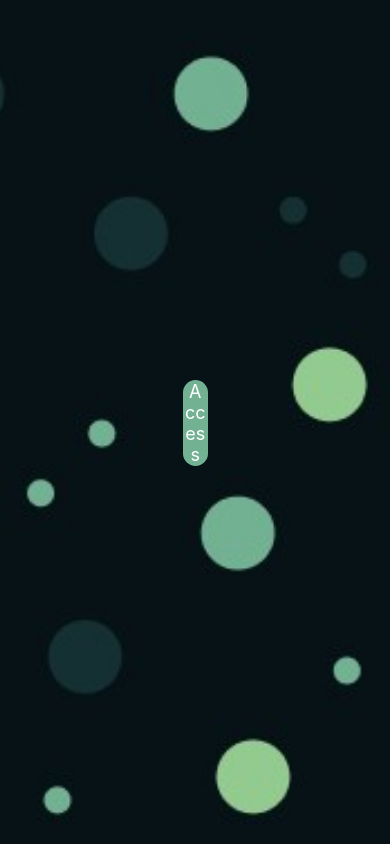
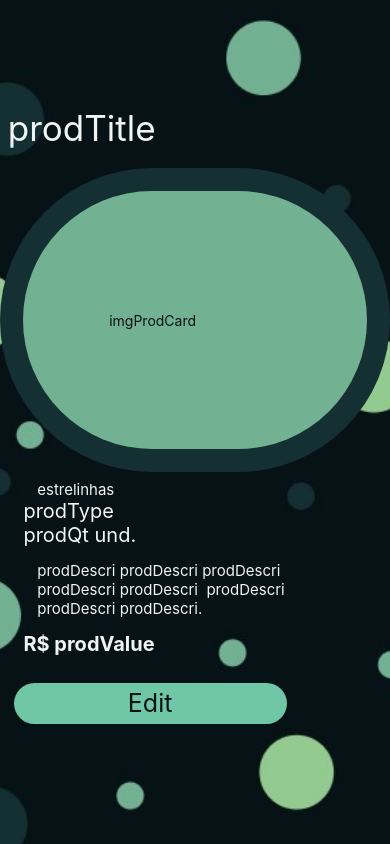
Before and after one commit to ThamiresOD/Serratec_React-Native_TrabalhoFinal, a React Native app in the folder Ecommerce/: screen /CardProd in a window 390 px wide. Before the commit this address had no page. Built offline with nearby package versions, Linux system fonts and the light colour scheme.

Commit message:
Rota para Home -> CardList, e CardProd

```diff
--- a/Ecommerce/src/components/screens/CardList/index.jsx
+++ b/Ecommerce/src/components/screens/CardList/index.jsx
@@ -2,10 +2,13 @@ import React, { useState } from "react";
 import { styles } from './styles';
 import { Dimensions, FlatList, View, Text, TouchableOpacity, Image, TextInput } from 'react-native';
 import SearchList from "../../Search";
+import { useNavigation } from "@react-navigation/native";
 
 const { width } = Dimensions.get('window')
 
 const CardList = ({ data }) => {
+    const navigation = useNavigation();
+
     // const [data, setData] = useState([])
 
     // function search(s) {
@@ -52,7 +55,7 @@ const CardList = ({ data }) => {
                         </View>
 
                         {/* // Botão de adicionar a uma lista -> EM CONSTRUÇÃO */}
-                        <TouchableOpacity style={styles.buttonAddLocation}><Text style={styles.buttonAdd}>+</Text></TouchableOpacity>
+                        <TouchableOpacity onPress={() => navigation.navigate('CardProd')}style={styles.buttonAddLocation}><Text style={styles.buttonAdd}>+</Text></TouchableOpacity>
                     </>
                 )}
             />
--- a/Ecommerce/src/components/screens/CardProd/index.jsx
+++ b/Ecommerce/src/components/screens/CardProd/index.jsx
@@ -1,13 +1,16 @@
 // import React, { useState } from "react";
 import { styles } from './styles';
+import { SafeAreaView, ImageBackground } from 'react-native';
 import { View, Text, TouchableOpacity } from 'react-native';
+import backgroundHome from '../../Images/3.jpg';
 
 
 const CardProd = (/*{ data }*/) => {
 
-
     return (
         <>
+            <ImageBackground source={backgroundHome} style={styles.imgBackground}>
+                <SafeAreaView>
                     {/* // Titulo do produto  */}
                     <View style={styles.header}>
                         <Text style={styles.headerText}>prodTitle</Text>
@@ -40,6 +43,8 @@ const CardProd = (/*{ data }*/) => {
                             </TouchableOpacity>
                         </View> */}
                     </View>
+                </SafeAreaView>
+            </ImageBackground>
         </>
     )
 }
--- a/Ecommerce/src/components/screens/CardProd/styles.js
+++ b/Ecommerce/src/components/screens/CardProd/styles.js
@@ -2,8 +2,16 @@ import { StyleSheet } from 'react-native';
 
 export const styles = StyleSheet.create({
 
+    imgBackground: {
+        flex: 1,
+        resizeMode: "cover",
+        justifyContent: 'center',
+        alignItems: "center",
+        width: '100%',
+        height: '100%',
+    },
+
     header: {
-        marginTop: '5%',
         marginStart: '2%',
         marginBottom: '5%',
     },
@@ -67,14 +75,14 @@ export const styles = StyleSheet.create({
     },
 
     areaEdit: {
-        flexDirection:'row',
+        flexDirection: 'row',
         width: '70%',
         marginTop: '5%',
         flexWrap: 'wrap',
     },
 
     prodEdit: {
-        flexDirection:'row',
+        flexDirection: 'row',
         color: "#071217",
         backgroundColor: '#6FC7A7',
         borderRadius: 200,
--- a/Ecommerce/src/components/screens/Home/index.jsx
+++ b/Ecommerce/src/components/screens/Home/index.jsx
@@ -3,21 +3,15 @@ import backgroundHome from '../../Images/3.jpg';
 import CardList from '../CardList';
 import CardProd from '../CardProd';
 import { styles } from './styles';
-// import img01 from '../../Images/amarelo.jpg';
-// import img02 from '../../Images/verde.jpg';
-// import img03 from '../../Images/roxo.jpg';
-// import img04 from '../../Images/azul.jpg';
+import img01 from '../../Images/amarelo.jpg';
+import img02 from '../../Images/verde.jpg';
+import img03 from '../../Images/roxo.jpg';
+import img04 from '../../Images/azul.jpg';
+
+import { useNavigation } from "@react-navigation/native";
 
 function Home() {
-  const prodCardBack = [
-    // '#F0F4F2',
-    // '#071217',
-    '#93CA90',
-    '#72B293',
-    '#153033',
-    '#6FC7A7',
-    '#133B4A',
-  ]
+  const navigation = useNavigation();
 
   const data = [
     {prodCardBack: '#93CA90', imgProdCard: '../../Images/amarelo.jpg', prodType: 'Sementes', prodTitle: 'Ypê Amarelo', prodValue: 50.00},
@@ -31,7 +25,6 @@ function Home() {
     <ImageBackground source={backgroundHome} style={styles.imgBackground}>
       <SafeAreaView>
         <CardList  data={data}/>
-        {/* <CardProd  data={data}/> */}
       </SafeAreaView>
     </ImageBackground>
   );
--- a/Ecommerce/src/components/screens/Login/index.jsx
+++ b/Ecommerce/src/components/screens/Login/index.jsx
@@ -75,7 +75,7 @@ export const Login = () => {
             placeholder="Digite sua senha" />
         </View>
         <TouchableOpacity onPress={() => navigation.navigate('RecuperarSenha')}><Text style={styles.textoBotao}>Esqueci minha senha</Text></TouchableOpacity>
-        <TouchableOpacity style={styles.botaoLogin}><Text style={styles.textoBotaoLogin}>Log In</Text></TouchableOpacity>
+        <TouchableOpacity onPress={() => navigation.navigate('Home')}style={styles.botaoLogin}><Text style={styles.textoBotaoLogin}>Log In</Text></TouchableOpacity>
       </Animatable.View>
     </View>
   )
--- a/Ecommerce/src/routes/index.js
+++ b/Ecommerce/src/routes/index.js
@@ -2,8 +2,9 @@ import { createNativeStackNavigator } from "@react-navigation/native-stack";
 
 import { Welcome } from "../components/screens/Welcome";
 import { Login } from "../components/screens/Login";
-import { Home } from "../components/screens/Home"
 import { RecuperarSenha } from "../components/screens/RecuperarSenha";
+import Home from "../components/screens/Home";
+import CardProd from "../components/screens/CardProd";
 
 const Stack = createNativeStackNavigator();
 
@@ -26,6 +27,16 @@ export default function Routes () {
                 component={RecuperarSenha}
                 options={{ headerShown: false}}
             />
+            <Stack.Screen
+                name="Home"
+                component={Home}
+                options={{ headerShown: false}}
+            />
+            <Stack.Screen
+                name="CardProd"
+                component={CardProd}
+                options={{ headerShown: false}}
+            />
         </Stack.Navigator>
     )
 }
```
Also changed, not shown: Ecommerce/src/components/Images/3.jpg, 1 other file (tests, documents, lock files or other folders). Lines whose indentation alone changed are shown as unchanged.
